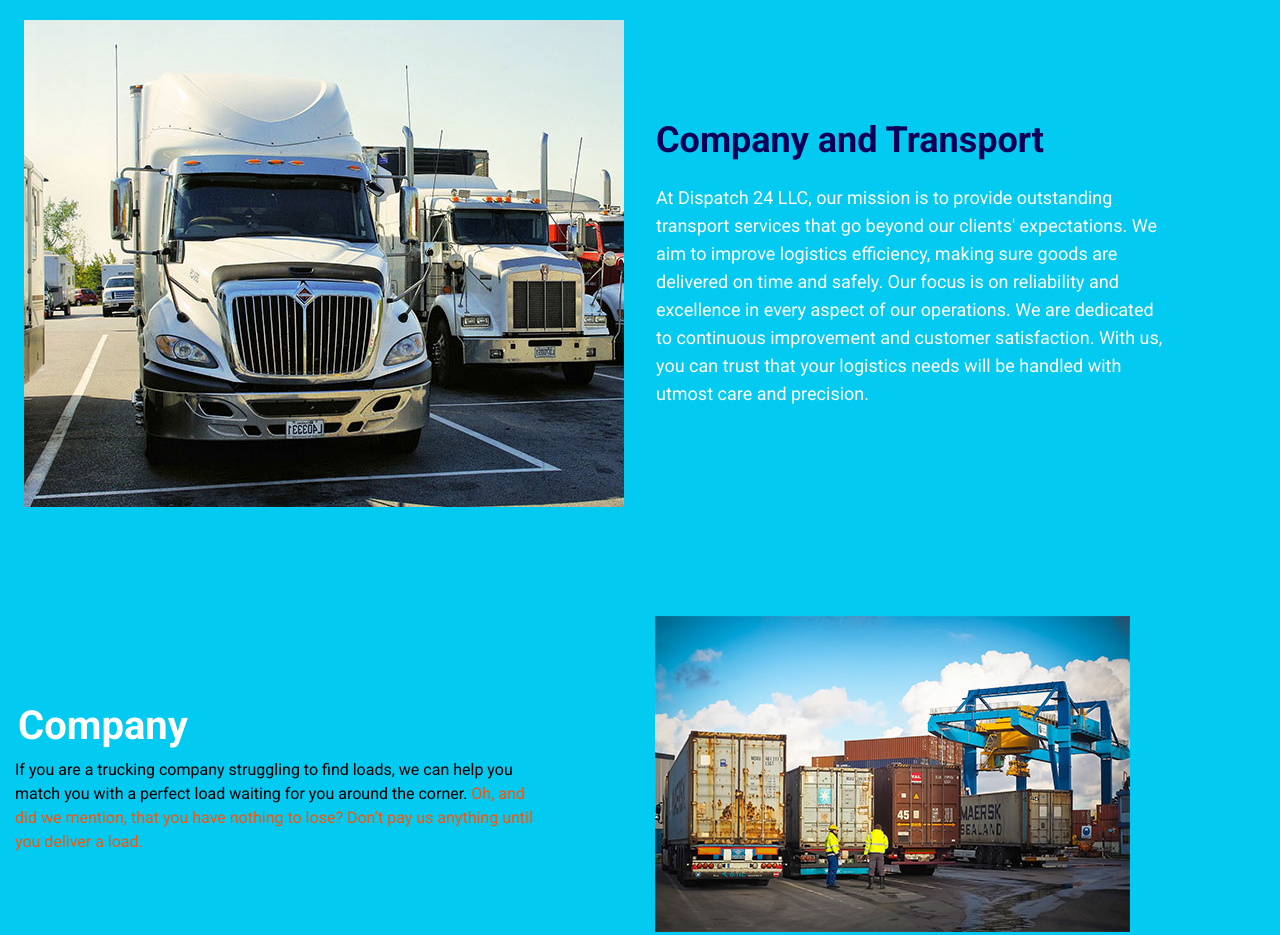
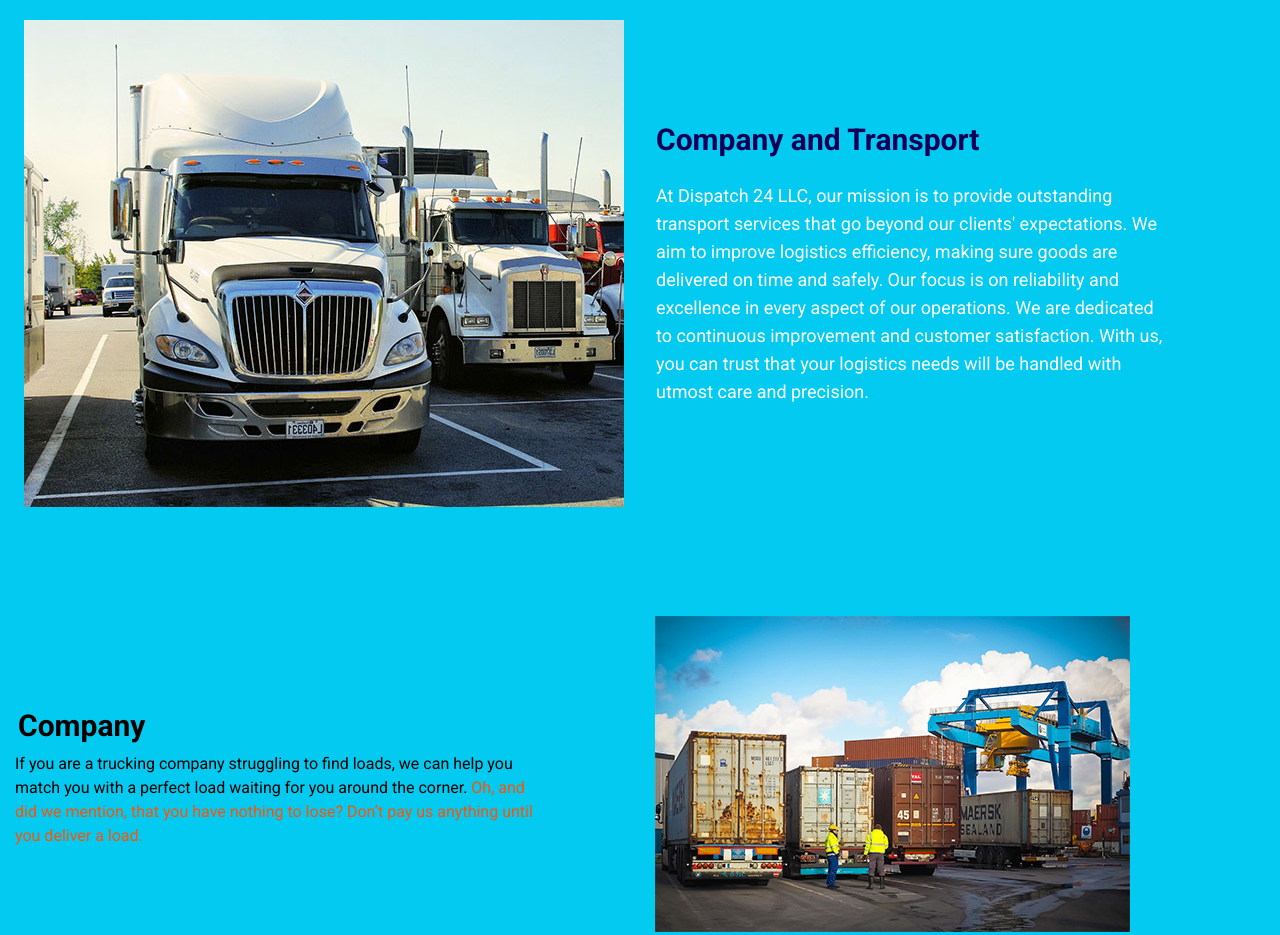
Before and after one commit to waqasahmed042/d24logistics.net, a plain HTML site: page index.html in a window 1280 px wide. Shown: the part 1620-2555 px from the top of the page. Drawn offline with nearby package versions, Linux system fonts and the light colour scheme.

Commit message:
update about ui

```diff
--- a/index.html
+++ b/index.html
@@ -102,8 +102,8 @@
         </div>
       </div>
     </section>
-    <!-- end header section -->
   </div>
+  <!-- end header section -->
 
   <!-- Content -->
   <div class="w-full bg-grey-lightest" style="padding-top: 4rem;">
@@ -194,7 +194,7 @@
             <img src="images/a-truck.jpg" alt="About Us Image" class="img-fluid">
           </div>
           <div class="max-w-lg">
-            <h2 class="text-3xl font-extrabold text-[#0A0057] sm:text-4xl">Company and Transport</h2>
+            <h2 class="text-3xl font-extrabold text-[#0A0057] sm:text-3xl">Company and Transport</h2>
             <p class="mt-4 text-gray-600 text-lg text-white">
               At Dispatch 24 LLC, our mission is to provide outstanding transport services that go beyond our clients'
               expectations. We aim to improve logistics efficiency, making sure goods are delivered on time and safely.
@@ -208,42 +208,6 @@
     </section>
   </div>
 
-  <!-- <section class="about_section ">
-    <div class="container">
-      <div class="row">
-        <div class="col">
-          <h2 class="heading_style">About Us</h2>
-          <p class="py-2">
-            Welcome to Dispatch 24 LLC, your trusted partner in transportation solutions. Established with a commitment
-            to excellence, Dispatch 24 LLC provides reliable, efficient, and cost-effective transport services tailored
-            to meet the unique needs of our clients.
-          </p>
-        </div>
-
-      </div>
-      <div class="row">
-        <div class="col-md-6">
-          <div class="about_img-box">
-            <img src="images/a-truck.jpg" alt="" class="img-fluid">
-          </div>
-        </div>
-        <div class="col-md-6 about_detail-container">
-          <div class="about_detail-box">
-            <h3 class="heading_style_form text-left">Company and Transport</h3>
-            <p class="text-left">
-              At Dispatch 24 LLC, our mission is to provide outstanding transport services that go beyond our clients'
-              expectations. We aim to improve logistics efficiency, making sure goods are delivered on time and safely.
-              Our focus is on reliability and excellence in every aspect of our operations. We are dedicated to
-              continuous improvement and customer satisfaction. With us, you can trust that your logistics needs will be
-              handled with utmost care and precision.
-            </p>
-          </div>
-        </div>
-      </div>
-    </div>
-  </section> -->
-  <!-- end about section -->
-
   <!-- company section -->
   <section class="company_section bg-[#02CAF0] layout_padding2">
     <div class="container">
@@ -251,7 +215,7 @@
         <div class="col-md-6">
           <div class="d-flex align-items-center h-100">
             <div class="company-detail">
-              <h3 class="heading_style_form text-left text-white py-2">Company</h3>
+              <h3 class="heading_style_form text-left text-[#0A0057] text-3xl py-2">Company</h3>
               <p style="color: black !important;">
                 If you are a trucking company struggling to find loads, we can help you match you with a perfect load
                 waiting for you around the corner. <span class="text-[#FC5209]">Oh, and did we mention, that you have
```
